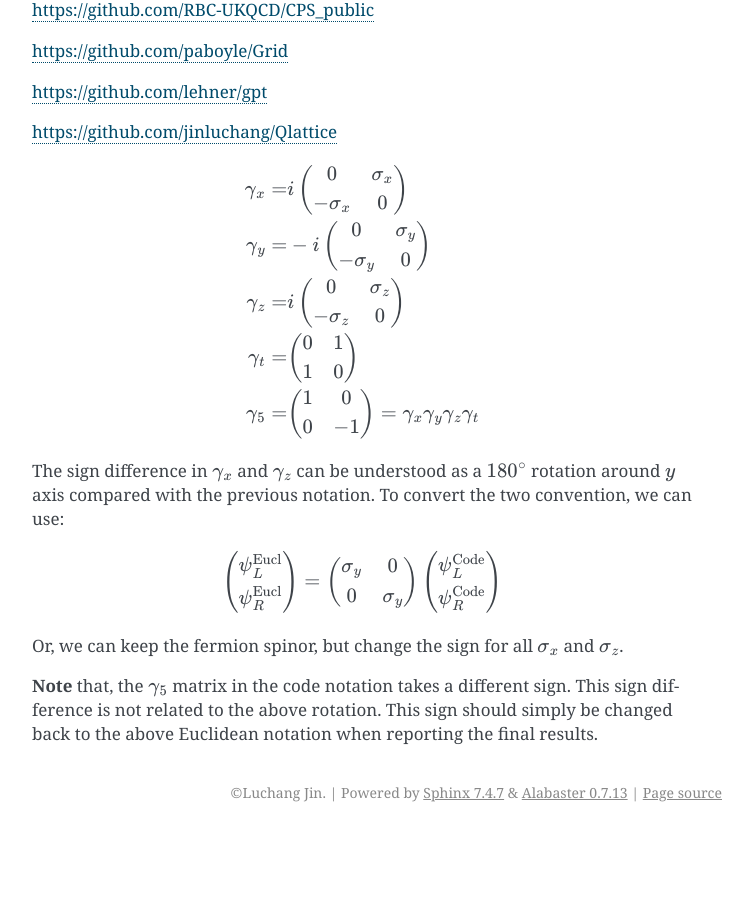
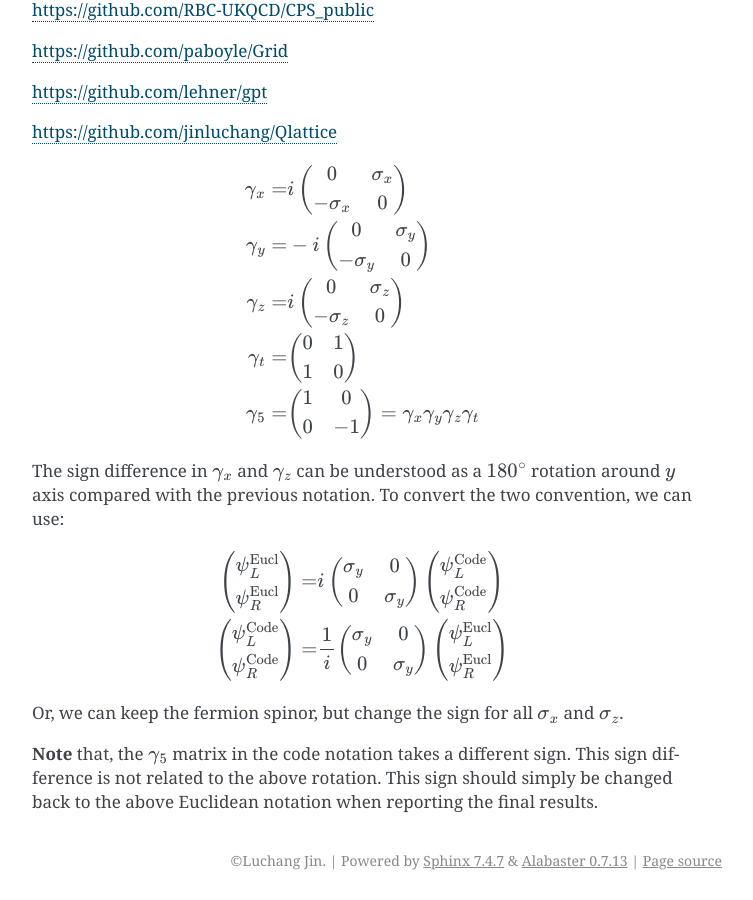
Before and after one commit to jinluchang/notations, a Sphinx documentation site: the page built from source/00-notation.md, in a window 1280 px wide and 900 px high, scrolled down 3560 px. Shown: the whole window, without its empty margins (388-1141 px from the left). Built offline with Sphinx 7.4.7, drawn with Linux system fonts in a browser that asks for light colours; before the commit the page ends 4392 px from its top, so only the background shows below that.

Commit message:
small change

```diff
--- a/source/00-notation.md
+++ b/source/00-notation.md
@@ -417,7 +417,7 @@ $$
 \psi_L^\text{Eucl} \\
 \psi_R^\text{Eucl} \\
 \end{array}
-\right) =
+\right) =& i
 \left(
 \begin{array}{cc}
 \sigma_y & 0 \\
@@ -430,6 +430,25 @@ $$
 \psi_R^\text{Code} \\
 \end{array}
 \right)
+\\
+\left(
+\begin{array}{cc}
+\psi_L^\text{Code}  \\
+\psi_R^\text{Code} \\
+\end{array}
+\right) =& \frac{1}{i}
+\left(
+\begin{array}{cc}
+\sigma_y & 0 \\
+0 & \sigma_y\\
+\end{array}
+\right)
+\left(
+\begin{array}{cc}
+\psi_L^\text{Eucl} \\
+\psi_R^\text{Eucl} \\
+\end{array}
+\right)
 \end{align}
 $$
 
```
Also changed, not shown: source/02-baryon.md (+7 -1 lines).
